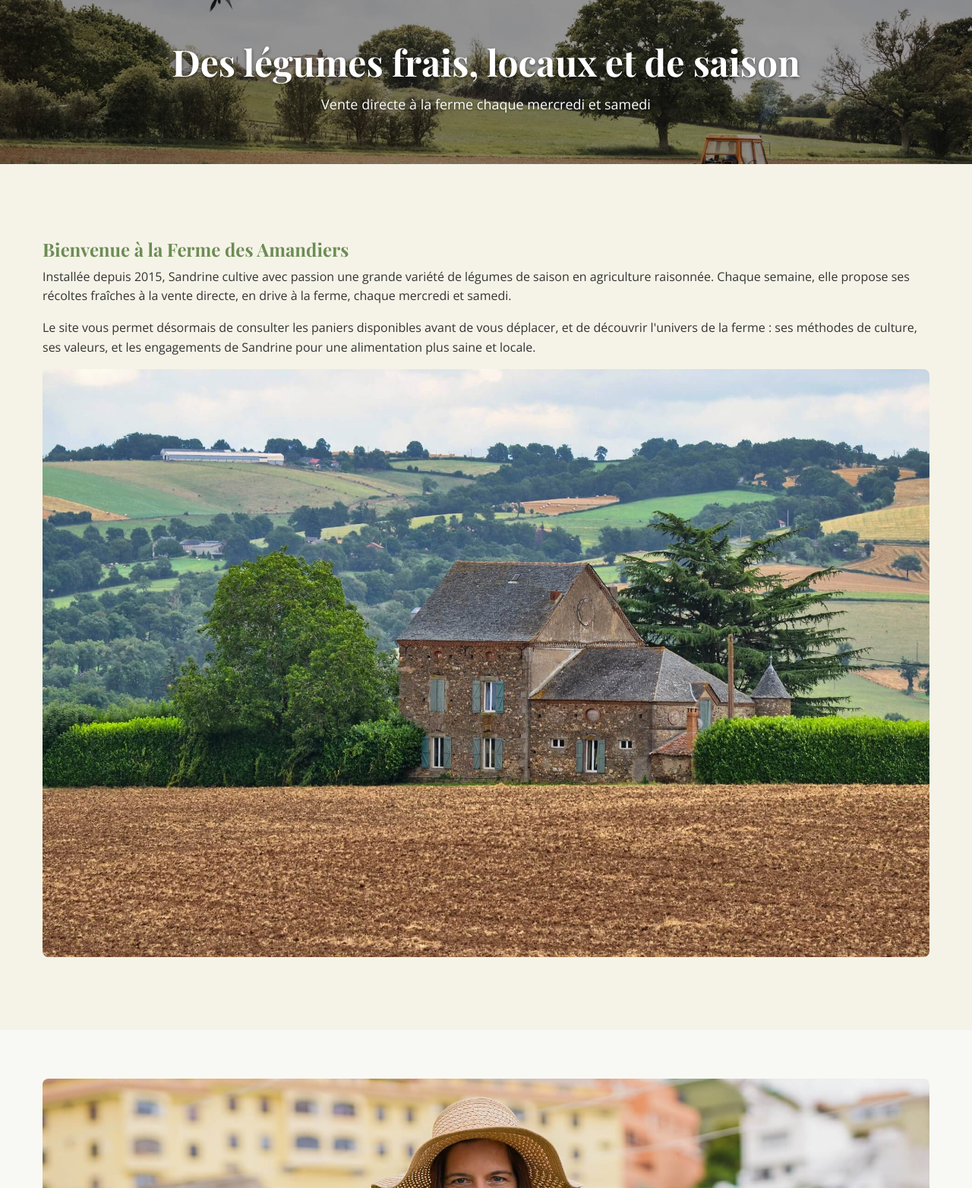
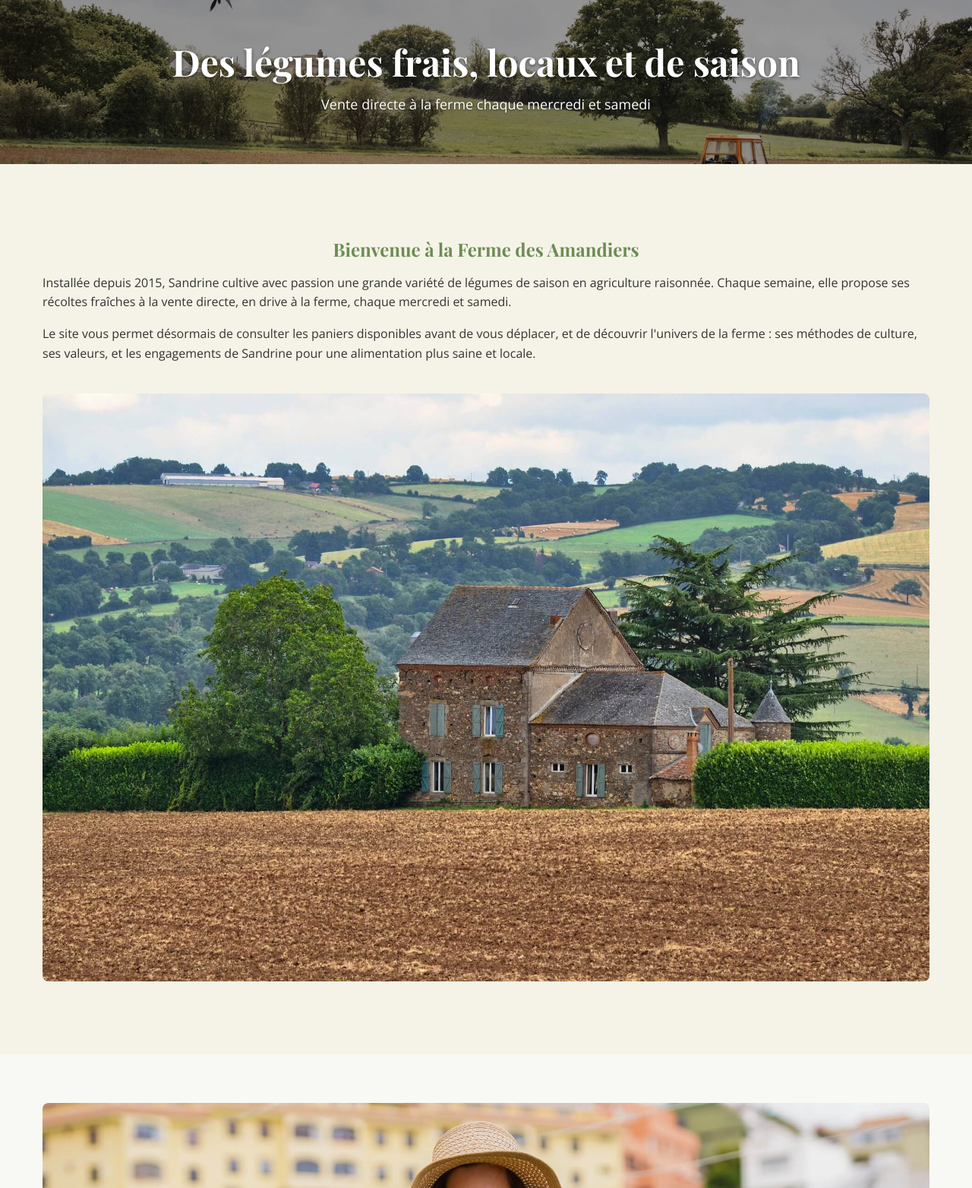
Before and after one commit to mikepixeldev/OCR-CdPD-Projet9-Creation_Site_FermeDesAmandiers, a PHP site: page / in a window 1280 px wide. Shown: the part 69-1633 px from the top of the page at 76% size. Run offline with PHP 8.4, Linux system fonts and the light colour scheme.

Commit message:
Refactor presentation section layout and styles
Updated CSS to improve layout and spacing for the presentation section. Added new classes for presentation content and text, and adjusted markup in index.php to use these classes for better alignment and consistency.

```diff
--- a/assets/css/style.css
+++ b/assets/css/style.css
@@ -247,8 +247,7 @@ header .site-title h1 {
 #hero p {
     text-shadow: 0 1px 3px rgba(0, 0, 0, 0.5);
     font-size: 1.8rem;
-    margin-bottom: 0;
-    max-width: 80rem;
+    margin: 0;
 }
 
 .hero-content {
@@ -263,11 +262,23 @@ header .site-title h1 {
 /* PRESENTATION       */
 /* ------------------ */
 
-#presentation {
+#presentation h2,
+#presentation p {
+    margin: 0;
+}
+
+.presentation-content {
     display: flex;
     flex-direction: column;
     align-items: center;
     gap: 4rem;
+}
+
+.presentation-text {
+    display: flex;
+    flex-direction: column;
+    align-items: center;
+    gap: 1.6rem;
 }
 
 /* ------------------ */
--- a/index.php
+++ b/index.php
@@ -23,8 +23,8 @@ include('partials/header.php');
 
     <!-- Section Présentation de la ferme -->
     <section id="presentation">
-        <div class="container">
-            <div>
+        <div class="container presentation-content">
+            <div class="presentation-text">
                 <h2>Bienvenue à la Ferme des Amandiers</h2>
                 <p>Installée depuis 2015, Sandrine cultive avec passion une grande variété de légumes de saison en agriculture raisonnée. Chaque semaine, elle propose ses récoltes fraîches à la vente directe, en drive à la ferme, chaque mercredi et samedi.</p>
                 <p>Le site vous permet désormais de consulter les paniers disponibles avant de vous déplacer, et de découvrir l'univers de la ferme : ses méthodes de culture, ses valeurs, et les engagements de Sandrine pour une alimentation plus saine et locale.</p>
```
